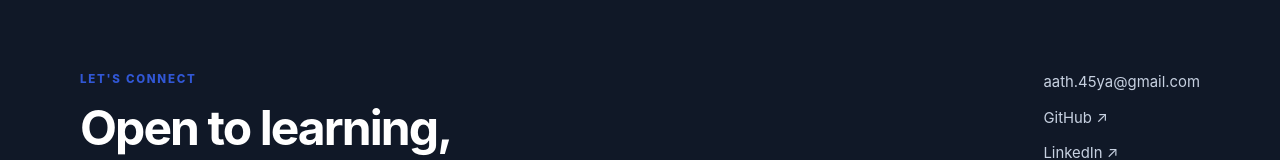
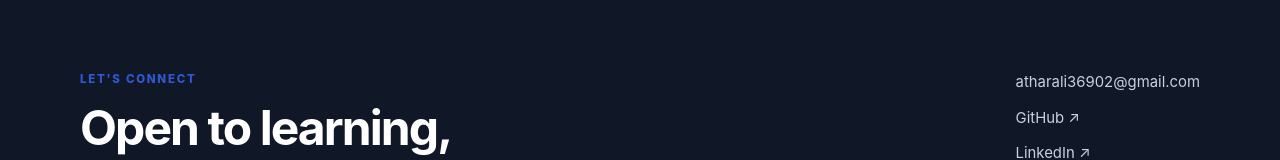
Before and after one commit to aathal08/Resume-Page, a plain HTML site: page index.html in a window 1280 px wide. Shown: the part 6154-6314 px from the top of the page. Drawn offline with Linux system fonts and the light colour scheme.

Commit message:
Update portfolio contact email address

```diff
--- a/index.html
+++ b/index.html
@@ -32,7 +32,7 @@
         </div>
         <div class="hero-social">
           <a href="https://www.linkedin.com/in/athaal" target="_blank" rel="noopener">LinkedIn ↗</a>
-          <a href="mailto:aath.45ya@gmail.com">Email ↗</a>
+          <a href="mailto:atharali36902@gmail.com">Email ↗</a>
         </div>
       </div>
       <aside class="profile-card">
@@ -160,7 +160,7 @@
   <footer id="contact">
     <div class="container footer-content">
       <div><p class="eyebrow">Let's connect</p><h2>Open to learning, building and meaningful opportunities.</h2></div>
-      <div class="contact-links"><a href="mailto:aath.45ya@gmail.com">aath.45ya@gmail.com</a><a href="https://github.com/aathal08" target="_blank" rel="noopener">GitHub ↗</a><a href="https://www.linkedin.com/in/athaal" target="_blank" rel="noopener">LinkedIn ↗</a></div>
+      <div class="contact-links"><a href="mailto:atharali36902@gmail.com">atharali36902@gmail.com</a><a href="https://github.com/aathal08" target="_blank" rel="noopener">GitHub ↗</a><a href="https://www.linkedin.com/in/athaal" target="_blank" rel="noopener">LinkedIn ↗</a></div>
     </div>
     <p class="copyright">© <span id="year"></span> Athar Ali</p>
   </footer>
```
